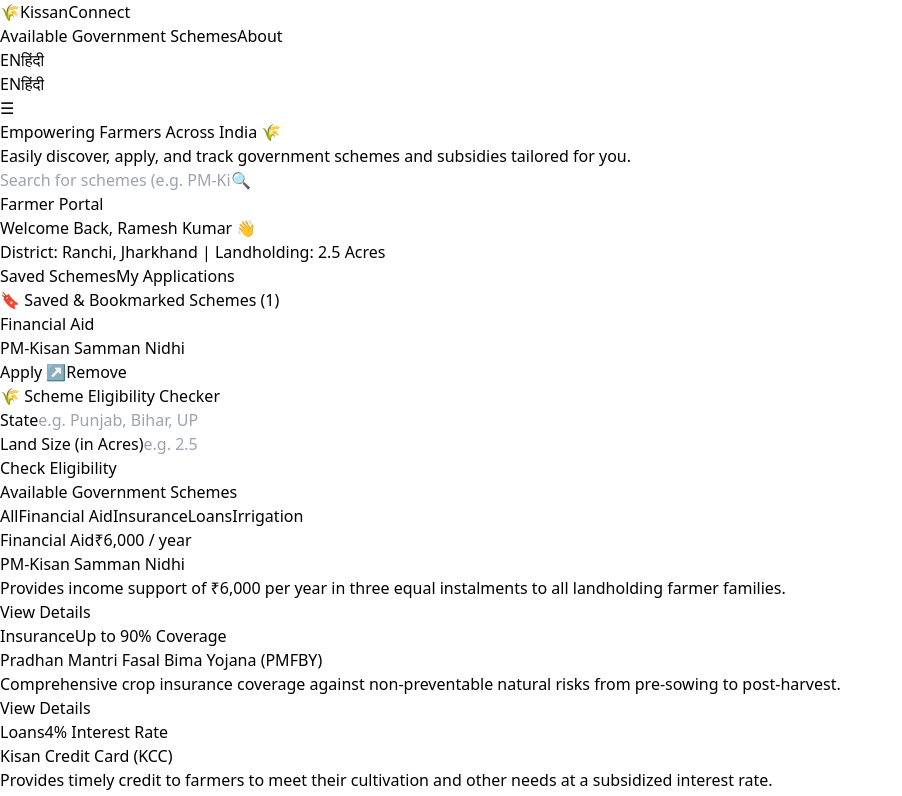
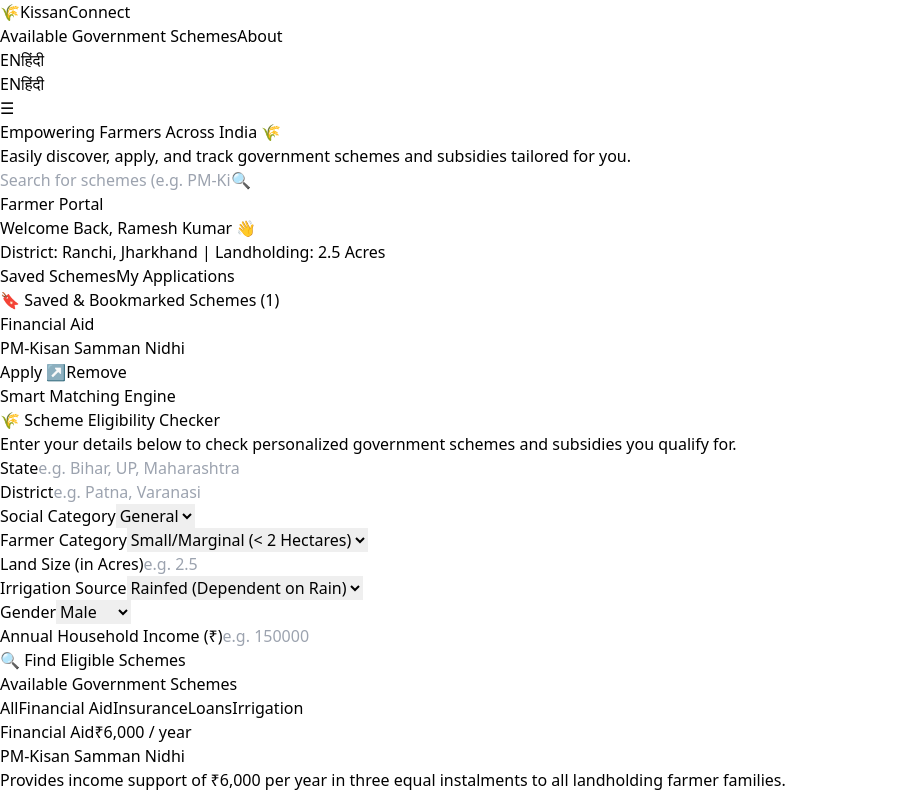
Before and after one commit to chikolavosaki-sys/KISSANCONNECT, a React (Vite) app in the folder frontend/: page / in a window 1280 px wide. Shown: the top 796 px of the page, without its empty margins (0-902 px from the left). Built offline with nearby package versions, Linux system fonts and the light colour scheme.

Commit message:
Upgrade Eligibility Checker with dynamic criteria filters

```diff
--- a/frontend/src/components/EligibilityChecker.jsx
+++ b/frontend/src/components/EligibilityChecker.jsx
@@ -3,74 +3,218 @@ import React, { useState } from 'react';
 const EligibilityChecker = () => {
   const [formData, setFormData] = useState({
     state: '',
+    district: '',
+    category: 'General', // General, SC, ST, OBC
+    gender: 'Male',
+    farmerType: 'Small/Marginal (< 2 Hectares)',
     landSize: '',
-    category: 'Small/Marginal',
-    cropType: 'Wheat/Paddy'
+    irrigationType: 'Rainfed', // Rainfed, Irrigated
+    annualIncome: '',
+    isSharecropper: 'No'
   });
 
   const [eligibleSchemes, setEligibleSchemes] = useState(null);
 
   const handleCheck = (e) => {
     e.preventDefault();
-    // Simple logic for matching schemes
-    const results = [
-      { name: "PM-Kisan Samman Nidhi", status: "Eligible", reason: "Landholding under limit" },
-      { name: "Pradhan Mantri Fasal Bima Yojana", status: "Eligible", reason: "Valid crop category" }
-    ];
+
+    // Comprehensive mock calculation based on form values
+    const results = [];
+    const land = parseFloat(formData.landSize) || 0;
+
+    if (land <= 5) {
+      results.push({
+        name: "PM-Kisan Samman Nidhi",
+        badge: "Financial Aid",
+        status: "Eligible",
+        reason: "Small/Marginal landholding criteria fulfilled."
+      });
+    }
+
+    results.push({
+      name: "Pradhan Mantri Fasal Bima Yojana (PMFBY)",
+      badge: "Crop Insurance",
+      status: "Eligible",
+      reason: `Applicable for ${formData.irrigationType} land in ${formData.state || 'your state'}.`
+    });
+
+    if (formData.farmerType.includes("Small/Marginal") || formData.category !== "General") {
+      results.push({
+        name: "Sub-Mission on Agricultural Mechanization (SMAM)",
+        badge: "Subsidy",
+        status: "High Subsidy (40-50%)",
+        reason: "Special subsidy rate available for small landholders and reserved categories."
+      });
+    }
+
+    if (formData.irrigationType === 'Rainfed') {
+      results.push({
+        name: "PM Krishi Sinchayee Yojana (Micro Irrigation)",
+        badge: "Irrigation",
+        status: "Eligible",
+        reason: "Eligible for Drip/Sprinkler subsidy support."
+      });
+    }
+
     setEligibleSchemes(results);
   };
 
   return (
-    <section className="max-w-4xl mx-auto px-4 py-10 bg-white rounded-2xl shadow-sm border border-gray-100 my-8">
-      <h2 className="text-2xl font-bold text-gray-900 text-center mb-6">
-        🌾 Scheme Eligibility Checker
-      </h2>
+    <section className="max-w-5xl mx-auto px-4 py-10 bg-white rounded-2xl shadow-sm border border-gray-200 my-8">
+      <div className="text-center mb-6">
+        <span className="bg-emerald-100 text-emerald-800 text-xs font-bold px-3 py-1 rounded-full uppercase">
+          Smart Matching Engine
+        </span>
+        <h2 className="text-2xl sm:text-3xl font-extrabold text-gray-900 mt-2">
+          🌾 Scheme Eligibility Checker
+        </h2>
+        <p className="text-gray-500 text-xs sm:text-sm mt-1">
+          Enter your details below to check personalized government schemes and subsidies you qualify for.
+        </p>
+      </div>
 
-      <form onSubmit={handleCheck} className="grid grid-cols-1 md:grid-cols-2 gap-4 mb-6">
+      <form onSubmit={handleCheck} className="grid grid-cols-1 sm:grid-cols-2 md:grid-cols-3 gap-4 mb-6">
+        {/* State */}
         <div>
-          <label className="block text-xs font-semibold text-gray-600 mb-1">State</label>
+          <label className="block text-xs font-semibold text-gray-700 mb-1">State</label>
           <input
             type="text"
-            placeholder="e.g. Punjab, Bihar, UP"
+            placeholder="e.g. Bihar, UP, Maharashtra"
             value={formData.state}
-            onChange={(e) => setFormData({...formData, state: e.target.value})}
-            className="w-full border rounded-lg p-2.5 text-sm focus:outline-emerald-600"
+            onChange={(e) => setFormData({ ...formData, state: e.target.value })}
+            className="w-full border border-gray-300 rounded-lg p-2.5 text-sm focus:outline-emerald-600"
             required
           />
         </div>
 
+        {/* District */}
         <div>
-          <label className="block text-xs font-semibold text-gray-600 mb-1">Land Size (in Acres)</label>
+          <label className="block text-xs font-semibold text-gray-700 mb-1">District</label>
+          <input
+            type="text"
+            placeholder="e.g. Patna, Varanasi"
+            value={formData.district}
+            onChange={(e) => setFormData({ ...formData, district: e.target.value })}
+            className="w-full border border-gray-300 rounded-lg p-2.5 text-sm focus:outline-emerald-600"
+          />
+        </div>
+
+        {/* Category */}
+        <div>
+          <label className="block text-xs font-semibold text-gray-700 mb-1">Social Category</label>
+          <select
+            value={formData.category}
+            onChange={(e) => setFormData({ ...formData, category: e.target.value })}
+            className="w-full border border-gray-300 rounded-lg p-2.5 text-sm focus:outline-emerald-600 bg-white"
+          >
+            <option value="General">General</option>
+            <option value="OBC">OBC</option>
+            <option value="SC">SC</option>
+            <option value="ST">ST</option>
+          </select>
+        </div>
+
+        {/* Farmer Type */}
+        <div>
+          <label className="block text-xs font-semibold text-gray-700 mb-1">Farmer Category</label>
+          <select
+            value={formData.farmerType}
+            onChange={(e) => setFormData({ ...formData, farmerType: e.target.value })}
+            className="w-full border border-gray-300 rounded-lg p-2.5 text-sm focus:outline-emerald-600 bg-white"
+          >
+            <option value="Small/Marginal (< 2 Hectares)">Small/Marginal (&lt; 2 Hectares)</option>
+            <option value="Medium (2-10 Hectares)">Medium (2-10 Hectares)</option>
+            <option value="Large (> 10 Hectares)">Large (&gt; 10 Hectares)</option>
+            <option value="Tenant Farmer / Landless">Tenant Farmer / Landless</option>
+          </select>
+        </div>
+
+        {/* Land Size */}
+        <div>
+          <label className="block text-xs font-semibold text-gray-700 mb-1">Land Size (in Acres)</label>
           <input
             type="number"
+            step="0.1"
             placeholder="e.g. 2.5"
             value={formData.landSize}
-            onChange={(e) => setFormData({...formData, landSize: e.target.value})}
-            className="w-full border rounded-lg p-2.5 text-sm focus:outline-emerald-600"
+            onChange={(e) => setFormData({ ...formData, landSize: e.target.value })}
+            className="w-full border border-gray-300 rounded-lg p-2.5 text-sm focus:outline-emerald-600"
             required
           />
         </div>
 
-        <div className="md:col-span-2">
+        {/* Irrigation Source */}
+        <div>
+          <label className="block text-xs font-semibold text-gray-700 mb-1">Irrigation Source</label>
+          <select
+            value={formData.irrigationType}
+            onChange={(e) => setFormData({ ...formData, irrigationType: e.target.value })}
+            className="w-full border border-gray-300 rounded-lg p-2.5 text-sm focus:outline-emerald-600 bg-white"
+          >
+            <option value="Rainfed">Rainfed (Dependent on Rain)</option>
+            <option value="Canal / Borewell">Canal / Tube-well / Borewell</option>
+            <option value="Drip / Sprinkler">Drip / Sprinkler System</option>
+          </select>
+        </div>
+
+        {/* Gender */}
+        <div>
+          <label className="block text-xs font-semibold text-gray-700 mb-1">Gender</label>
+          <select
+            value={formData.gender}
+            onChange={(e) => setFormData({ ...formData, gender: e.target.value })}
+            className="w-full border border-gray-300 rounded-lg p-2.5 text-sm focus:outline-emerald-600 bg-white"
+          >
+            <option value="Male">Male</option>
+            <option value="Female">Female</option>
+            <option value="Other">Other</option>
+          </select>
+        </div>
+
+        {/* Annual Income */}
+        <div>
+          <label className="block text-xs font-semibold text-gray-700 mb-1">Annual Household Income (₹)</label>
+          <input
+            type="number"
+            placeholder="e.g. 150000"
+            value={formData.annualIncome}
+            onChange={(e) => setFormData({ ...formData, annualIncome: e.target.value })}
+            className="w-full border border-gray-300 rounded-lg p-2.5 text-sm focus:outline-emerald-600"
+          />
+        </div>
+
+        {/* Submit Button */}
+        <div className="sm:col-span-2 md:col-span-3 mt-2">
           <button
             type="submit"
-            className="w-full bg-emerald-600 hover:bg-emerald-700 text-white font-semibold py-2.5 rounded-lg text-sm transition cursor-pointer"
+            className="w-full bg-emerald-600 hover:bg-emerald-700 text-white font-bold py-3 rounded-xl text-sm transition shadow-md cursor-pointer"
           >
-            Check Eligibility
+            🔍 Find Eligible Schemes
           </button>
         </div>
       </form>
 
+      {/* Results Rendering */}
       {eligibleSchemes && (
-        <div className="border-t pt-4">
-          <h3 className="font-bold text-gray-800 mb-3">Matching Schemes:</h3>
-          <div className="space-y-2">
+        <div className="border-t border-gray-200 pt-6 mt-6">
+          <h3 className="font-bold text-gray-900 text-lg mb-4 flex items-center gap-2">
+            <span>🎯</span> Matched Schemes for You ({eligibleSchemes.length})
+          </h3>
+          <div className="grid grid-cols-1 md:grid-cols-2 gap-4">
             {eligibleSchemes.map((item, idx) => (
-              <div key={idx} className="p-3 bg-emerald-50 rounded-lg flex justify-between items-center">
-                <span className="font-medium text-emerald-900 text-sm">{item.name}</span>
-                <span className="text-xs bg-emerald-200 text-emerald-800 px-2 py-1 rounded font-semibold">
-                  {item.status}
-                </span>
+              <div key={idx} className="p-4 bg-emerald-50/60 rounded-xl border border-emerald-200 flex flex-col justify-between">
+                <div>
+                  <div className="flex justify-between items-center mb-2">
+                    <span className="text-xs font-semibold px-2.5 py-0.5 bg-emerald-100 text-emerald-800 rounded-full">
+                      {item.badge}
+                    </span>
+                    <span className="text-xs bg-emerald-600 text-white px-2 py-0.5 rounded font-bold">
+                      {item.status}
+                    </span>
+                  </div>
+                  <h4 className="font-bold text-gray-900 text-base">{item.name}</h4>
+                  <p className="text-xs text-gray-600 mt-1">{item.reason}</p>
+                </div>
               </div>
             ))}
           </div>
```
